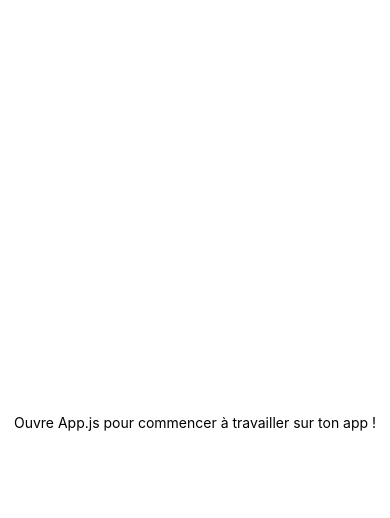
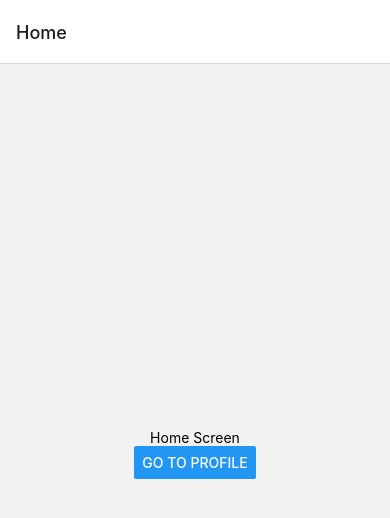
Before and after one commit to adatechschool/projet-collectif-mobile-ACG, a React Native app: screen /Home in a window 390 px wide. Shown: the top 518 px of the page. Built offline with nearby package versions, Linux system fonts and the light colour scheme.

Commit message:
Page Accueil, Page Profile

```diff
--- a/App.js
+++ b/App.js
@@ -1,21 +1,19 @@
-import 'tailwindcss/tailwind.css';
-import { StatusBar } from 'expo-status-bar';
-import { StyleSheet, Text, View } from 'react-native';
+import React from 'react';
+import { NavigationContainer } from '@react-navigation/native';
+import { createStackNavigator } from '@react-navigation/stack';
+
+import HomeScreen from './screens/HomeScreen';
+import ProfileScreen from './screens/ProfileScreen';
+
+const Stack = createStackNavigator();
 
 export default function App() {
   return (
-    <View style={styles.container}>
-      <Text>Ouvre App.js pour commencer à travailler sur ton app !</Text>
-      <StatusBar style="auto" />
-    </View>
+    <NavigationContainer>
+      <Stack.Navigator initialRouteName="Home">
+        <Stack.Screen name="Home" component={HomeScreen} />
+        <Stack.Screen name="Profile" component={ProfileScreen} />
+      </Stack.Navigator>
+    </NavigationContainer>
   );
-}
-
-const styles = StyleSheet.create({
-  container: {
-    flex: 1,
-    backgroundColor: '#fff',
-    alignItems: 'center',
-    justifyContent: 'center',
-  },
-});
+};
--- a/package.json
+++ b/package.json
@@ -9,6 +9,8 @@
     "web": "expo start --web"
   },
   "dependencies": {
+    "@react-navigation/native": "^6.1.17",
+    "@react-navigation/stack": "^6.3.29",
     "expo": "~50.0.14",
     "expo-status-bar": "~1.11.1",
     "react": "18.2.0",
--- /dev/null
+++ b/screens/HomeScreen.js
@@ -0,0 +1,16 @@
+import React from 'react';
+import { View, Text, Button } from 'react-native';
+
+const HomeScreen = ({ navigation }) => {
+    return (
+        <View style={{ flex: 1, alignItems: 'center', justifyContent: 'center' }}>
+            <Text>Home Screen</Text>
+            <Button
+                title="Go to Profile"
+                onPress={() => navigation.navigate('Profile')}
+            />
+        </View>
+    );
+};
+
+export default HomeScreen;
--- /dev/null
+++ b/screens/ProfileScreen.js
@@ -0,0 +1,16 @@
+import React from 'react';
+import { View, Text, Button } from 'react-native';
+
+const ProfileScreen = ({ navigation }) => {
+    return (
+        <View style={{ flex: 1, alignItems: 'center', justifyContent: 'center' }}>
+            <Text>Profile Screen</Text>
+            <Button
+                title="Go to Home"
+                onPress={() => navigation.navigate('Home')}
+            />
+        </View>
+    );
+};
+
+export default ProfileScreen;
```
Also changed, not shown: 1 other file (tests, documents, lock files or other folders).
